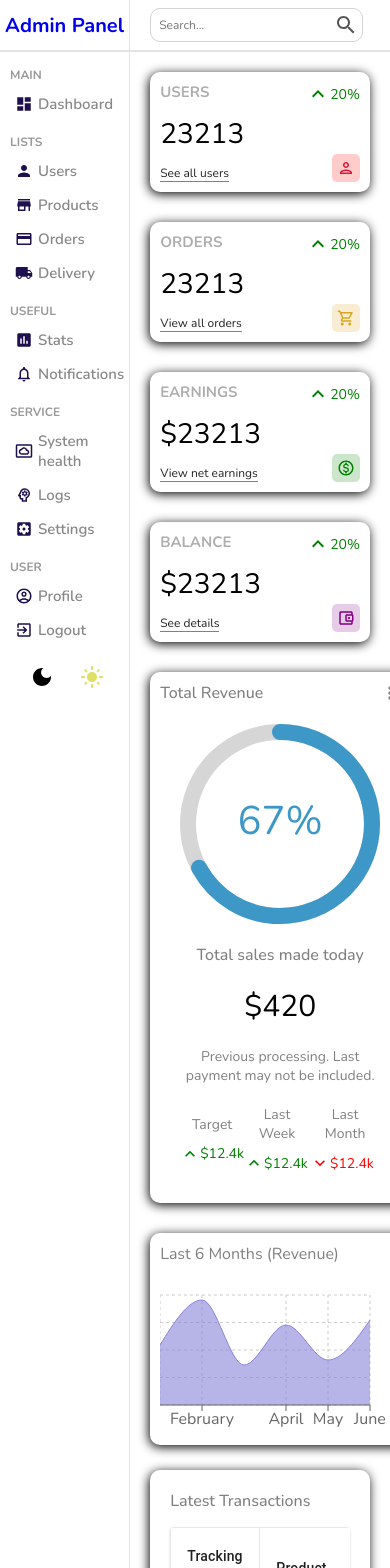
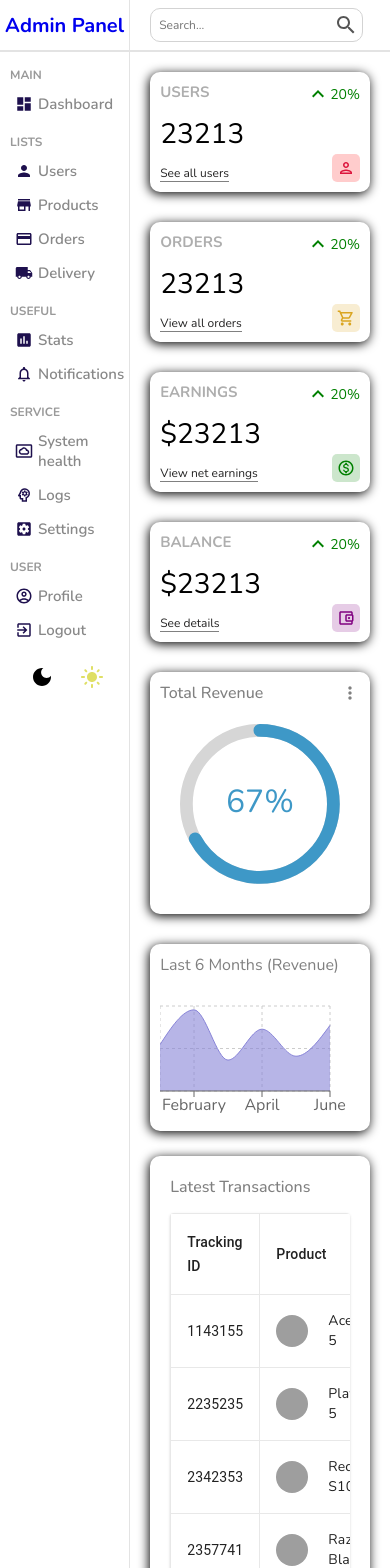
Before and after one commit to vamppdevv1/AdminPanel, a React (Vite) app: page / in a window 390 px wide. Shown: the top 1568 px of the page. Built offline with nearby package versions, Linux system fonts and the light colour scheme; grey boxes are pictures that could not be loaded.

Commit message:
small fixes

```diff
--- a/src/components/featured/featured.scss
+++ b/src/components/featured/featured.scss
@@ -24,25 +24,42 @@
     .featuredChart {
       width: 200px;
       height: 200px;
+        @media (max-width: 450px) {
+
+       width: auto;
+       height: auto;
+      }
     }
     .title {
       font-weight: 500;
       color: gray;
+      @media (max-width: 450px) {
+        display: none;
+      }
     }
     .amount {
       font-size: 30px;
+      @media (max-width: 450px) {
+        display: none;
+      }
     }
     .desc {
       font-weight: 300;
       font-size: 14px;
       color: gray;
       text-align: center;
+      @media (max-width: 450px) {
+        display: none;
+      }
     }
     .summary {
       width: 100%;
       display: flex;
       align-items: center;
       justify-content: space-between;
+      @media (max-width: 450px) {
+        display: none;
+      }
       .item {
         text-align: center;
         .itemTitle {
--- a/src/pages/home/home.scss
+++ b/src/pages/home/home.scss
@@ -17,7 +17,9 @@
         .charts {
           display: flex;
           flex-direction: column;
+
         }
+
       }
     }
     .charts {
```
